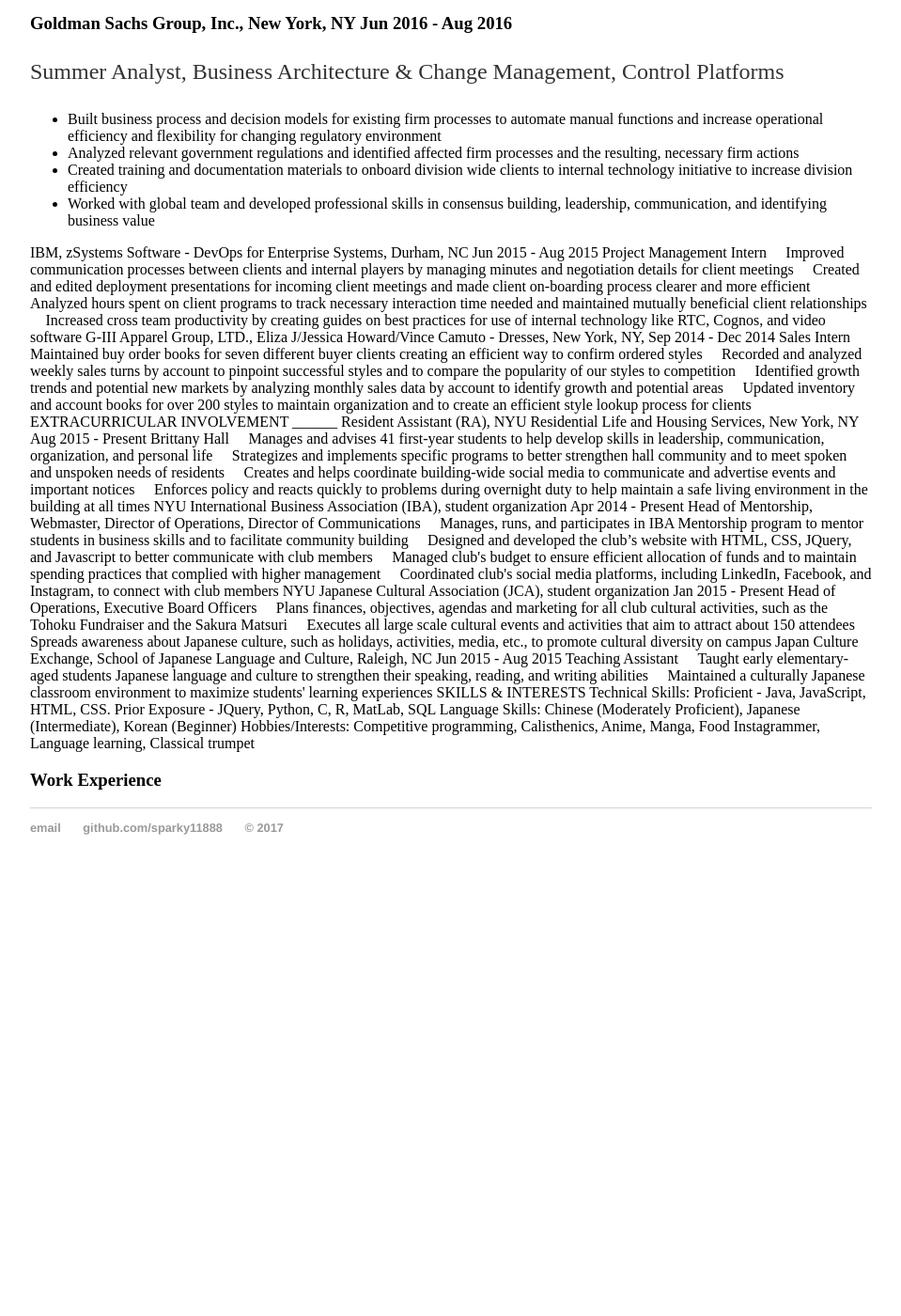
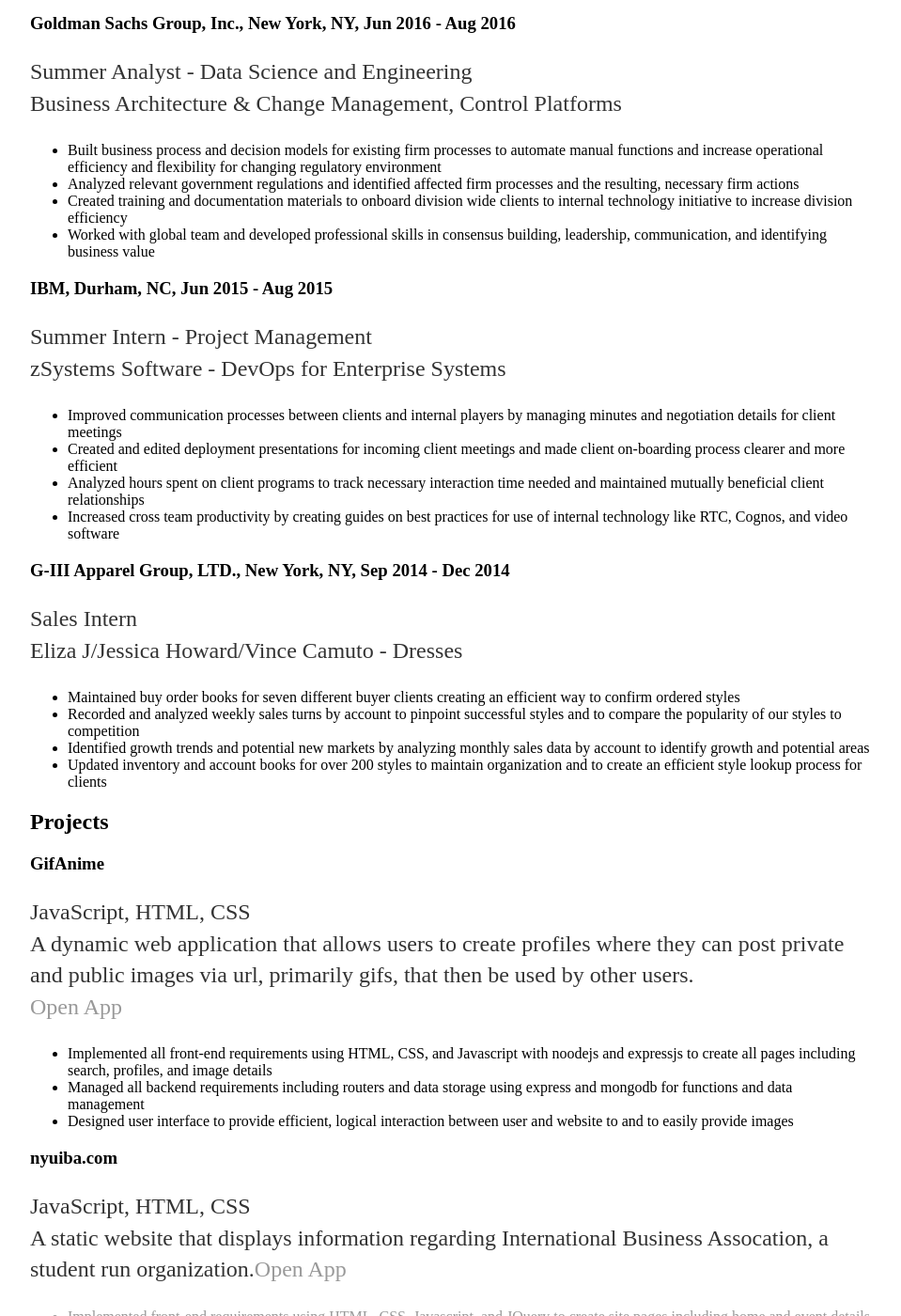
Before and after one commit to sparky11888/andysamuell, a Jekyll site: the page built from cv/index.html, in a window 1280 px wide and 1400 px high, scrolled down 798 px. Shown: the whole window at 94% size, without its empty margins (160-1119 px from the left). Built offline with Jekyll 4.4.1, drawn with Linux system fonts in a browser that asks for light colours; before the commit the page ends 1746 px from its top, so only the background shows below that; some of the changed text lies outside the part shown.

Commit message:
Added projects to Resume

```diff
--- a/cv/index.html
+++ b/cv/index.html
@@ -11,8 +11,8 @@
 	<p>Stern School of Business<br />Cumulative GPA: 3.5/4.0<br />Notable Activities: Resident Assistant, Japanese Cultural Association, International Business Association</p>
 
 	<h2>Work Experience</h2>
-	<h3>Goldman Sachs Group, Inc., New York, NY Jun 2016 - Aug 2016</h3>
-	<p>Summer Analyst, Business Architecture & Change Management, Control Platforms</p>
+	<h3>Goldman Sachs Group, Inc., New York, NY, Jun 2016 - Aug 2016</h3>
+	<p>Summer Analyst - Data Science and Engineering<br />Business Architecture & Change Management, Control Platforms</p>
 	<ul>
 		<li>Built business process and decision models for existing firm processes to automate manual functions and increase operational efficiency and
 flexibility for changing regulatory environment</li>
@@ -20,46 +20,43 @@
 		<li>Created training and documentation materials to onboard division wide clients to internal technology initiative to increase division efficiency</li>
 		<li>Worked with global team and developed professional skills in consensus building, leadership, communication, and identifying business value</li>
 	</ul>
-IBM, zSystems Software - DevOps for Enterprise Systems, Durham, NC Jun 2015 - Aug 2015
-Project Management Intern
- Improved communication processes between clients and internal players by managing minutes and negotiation details for client meetings
- Created and edited deployment presentations for incoming client meetings and made client on-boarding process clearer and more efficient
- Analyzed hours spent on client programs to track necessary interaction time needed and maintained mutually beneficial client relationships
- Increased cross team productivity by creating guides on best practices for use of internal technology like RTC, Cognos, and video software
-G-III Apparel Group, LTD., Eliza J/Jessica Howard/Vince Camuto - Dresses, New York, NY, Sep 2014 - Dec 2014
-Sales Intern
- Maintained buy order books for seven different buyer clients creating an efficient way to confirm ordered styles
- Recorded and analyzed weekly sales turns by account to pinpoint successful styles and to compare the popularity of our styles to competition
- Identified growth trends and potential new markets by analyzing monthly sales data by account to identify growth and potential areas
- Updated inventory and account books for over 200 styles to maintain organization and to create an efficient style lookup process for clients
-EXTRACURRICULAR INVOLVEMENT ______
-Resident Assistant (RA), NYU Residential Life and Housing Services, New York, NY Aug 2015 - Present
-Brittany Hall
- Manages and advises 41 first-year students to help develop skills in leadership, communication, organization, and personal life
- Strategizes and implements specific programs to better strengthen hall community and to meet spoken and unspoken needs of residents
- Creates and helps coordinate building-wide social media to communicate and advertise events and important notices
- Enforces policy and reacts quickly to problems during overnight duty to help maintain a safe living environment in the building at all times
-NYU International Business Association (IBA), student organization Apr 2014 - Present
-Head of Mentorship, Webmaster, Director of Operations, Director of Communications
- Manages, runs, and participates in IBA Mentorship program to mentor students in business skills and to facilitate community building
- Designed and developed the club’s website with HTML, CSS, JQuery, and Javascript to better communicate with club members
- Managed club's budget to ensure efficient allocation of funds and to maintain spending practices that complied with higher management
- Coordinated club's social media platforms, including LinkedIn, Facebook, and Instagram, to connect with club members
-NYU Japanese Cultural Association (JCA), student organization Jan 2015 - Present
-Head of Operations, Executive Board Officers
- Plans finances, objectives, agendas and marketing for all club cultural activities, such as the Tohoku Fundraiser and the Sakura Matsuri
- Executes all large scale cultural events and activities that aim to attract about 150 attendees
- Spreads awareness about Japanese culture, such as holidays, activities, media, etc., to promote cultural diversity on campus
-Japan Culture Exchange, School of Japanese Language and Culture, Raleigh, NC Jun 2015 - Aug 2015
-Teaching Assistant
- Taught early elementary-aged students Japanese language and culture to strengthen their speaking, reading, and writing abilities
- Maintained a culturally Japanese classroom environment to maximize students' learning experiences
-SKILLS & INTERESTS
-Technical Skills: Proficient - Java, JavaScript, HTML, CSS. Prior Exposure - JQuery, Python, C, R, MatLab, SQL
-Language Skills: Chinese (Moderately Proficient), Japanese (Intermediate), Korean (Beginner)
-Hobbies/Interests: Competitive programming, Calisthenics, Anime, Manga, Food Instagrammer, Language learning, Classical trumpet
 
+	<h3>IBM, Durham, NC, Jun 2015 - Aug 2015</h3>
+	<p>Summer Intern - Project Management<br />zSystems Software - DevOps for Enterprise Systems</p>
+	<ul>
+		<li>Improved communication processes between clients and internal players by managing minutes and negotiation details for client meetings</li>
+		<li>Created and edited deployment presentations for incoming client meetings and made client on-boarding process clearer and more efficient</li>
+		<li>Analyzed hours spent on client programs to track necessary interaction time needed and maintained mutually beneficial client relationships</li>
+		<li>Increased cross team productivity by creating guides on best practices for use of internal technology like RTC, Cognos, and video software</li>
 	</ul>
-	<h3>Work Experience</h3>
-	<h3></h3>
-</div>
+
+	<h3>G-III Apparel Group, LTD., New York, NY, Sep 2014 - Dec 2014</h3>
+	<p>Sales Intern<br />Eliza J/Jessica Howard/Vince Camuto - Dresses</p>
+	<ul>
+		<li>Maintained buy order books for seven different buyer clients creating an efficient way to confirm ordered styles</li>
+		<li>Recorded and analyzed weekly sales turns by account to pinpoint successful styles and to compare the popularity of our styles to competition</li>
+		<li>Identified growth trends and potential new markets by analyzing monthly sales data by account to identify growth and potential areas</li>
+		<li>Updated inventory and account books for over 200 styles to maintain organization and to create an efficient style lookup process for clients</li>
+	</ul>
+
+	<h2>Projects</h2>
+
+	<h3>GifAnime</h3>
+	<p>JavaScript, HTML, CSS<br />A dynamic web application that allows users to create profiles where they can post private and public images via url, primarily gifs, that then be used by other users.<br /><a href="">Open App</a></p>
+	<ul>
+		<li>Implemented all front-end requirements using HTML, CSS, and Javascript with noodejs and expressjs to create all pages including search, profiles, and image details</li>
+		<li>Managed all backend requirements including routers and data storage using express and mongodb for functions and data management</li>
+		<li>Designed user interface to provide efficient, logical interaction between user and website to and to easily provide images</li>
+	</ul>
+
+	<h3>nyuiba.com</h3>
+	<p>JavaScript, HTML, CSS<br />A static website that displays information regarding International Business Assocation, a student run organization.<a href="">Open App</p>
+	<ul>
+		<li>Implemented front-end requirements using HTML, CSS, Javascript, and JQuery to create site pages including home and event details</li>
+		<li>Updated website contents weekly to maintain information quality and accuracy</li>
+		<li>Designed user interface for club website to improve communication between executive board and members</li>
+	</ul>
+
+	<h2>Skills and Interests</h2>
+
+	<p>Technical Skills: Proficient - Java, JavaScript, HTML, CSS. Prior Exposure - JQuery, Python, C, R, MatLab, SQL<br />Language Skills: Chinese (Moderately Proficient), Japanese (Intermediate), Korean (Beginner)<br />Hobbies/Interests: Competitive programming, Calisthenics, Anime, Manga, Food Instagrammer, Language learning, Classical
```
